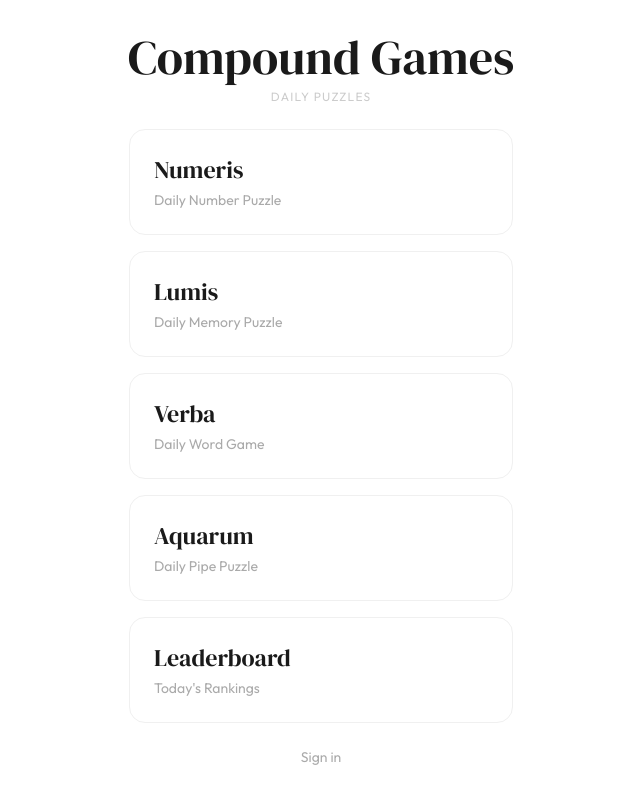
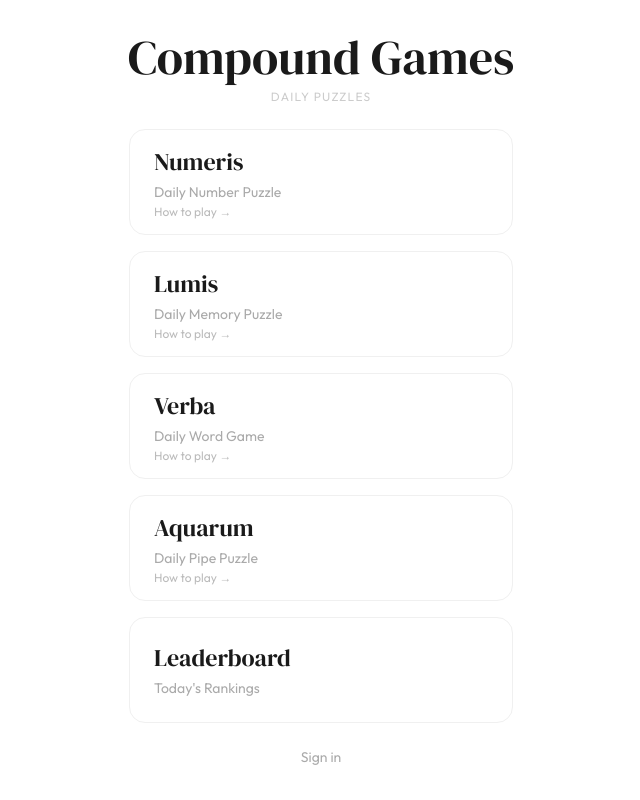
Before and after one commit to cbolson22/Compound-Games, a Next.js app: page / in a window 1280 px wide. Shown: the whole page, without its empty margins (319-959 px from the left). Built offline with nearby package versions, Linux system fonts and the light colour scheme; no server answers.

Commit message:
Tutorial modals

```diff
--- a/app/page.tsx
+++ b/app/page.tsx
@@ -1,30 +1,33 @@
-'use client'
+"use client";
 
-import { useState, useEffect } from 'react'
-import Link from 'next/link'
-import { useAuth } from '@/components/auth/AuthProvider'
-import { getUserStreak } from '@/lib/streaks'
-import { getMedalCounts, type AllMedalCounts } from '@/lib/medals'
-import { supabase } from '@/lib/supabase'
-import { getTodaysCT } from '@/lib/dates'
+import { useState, useEffect } from "react";
+import Link from "next/link";
+import { useAuth } from "@/components/auth/AuthProvider";
+import { getUserStreak } from "@/lib/streaks";
+import { getMedalCounts, type AllMedalCounts } from "@/lib/medals";
+import { supabase } from "@/lib/supabase";
+import { getTodaysCT } from "@/lib/dates";
 
 async function fetchPlayedGames(userId: string): Promise<Set<string>> {
   const { data: puzzles } = await supabase
-    .from('daily_puzzles')
-    .select('id, game')
-    .eq('puzzle_date', getTodaysCT())
-    .in('game', ['numeris', 'lumis', 'verba', 'aquarum'])
-  if (!puzzles?.length) return new Set()
+    .from("daily_puzzles")
+    .select("id, game")
+    .eq("puzzle_date", getTodaysCT())
+    .in("game", ["numeris", "lumis", "verba", "aquarum"]);
+  if (!puzzles?.length) return new Set();
 
   const { data: scores } = await supabase
-    .from('scores')
-    .select('puzzle_id')
-    .eq('user_id', userId)
-    .in('puzzle_id', puzzles.map(p => p.id))
-  if (!scores?.length) return new Set()
+    .from("scores")
+    .select("puzzle_id")
+    .eq("user_id", userId)
+    .in(
+      "puzzle_id",
+      puzzles.map((p) => p.id),
+    );
+  if (!scores?.length) return new Set();
 
-  const scored = new Set(scores.map(s => s.puzzle_id))
-  return new Set(puzzles.filter(p => scored.has(p.id)).map(p => p.game))
+  const scored = new Set(scores.map((s) => s.puzzle_id));
+  return new Set(puzzles.filter((p) => scored.has(p.id)).map((p) => p.game));
 }
 
 function StatusBadge({ played }: { played: boolean }) {
@@ -33,71 +36,176 @@ function StatusBadge({ played }: { played: boolean }) {
       <span className="text-xs font-medium text-[#059669] bg-[#d1fae5] px-2 py-0.5 rounded-full">
         ✓ Done
       </span>
-    )
+    );
   }
   return (
     <span className="text-xs font-medium text-[#aaa] bg-[#f5f5f5] px-2 py-0.5 rounded-full">
       Play today
     </span>
-  )
+  );
 }
 
-function MedalRow({ counts }: { counts: { gold: number; silver: number; bronze: number } }) {
+function MedalRow({
+  counts,
+}: {
+  counts: { gold: number; silver: number; bronze: number };
+}) {
   return (
     <span className="text-sm text-[#aaa]">
       {counts.gold}🥇 {counts.silver}🥈 {counts.bronze}🥉
     </span>
-  )
+  );
+}
+
+const TUTORIAL_CONTENT: Record<string, { title: string; body: string }> = {
+  numeris: {
+    title: "How to play Numeris",
+    body: "Arrange the number and operator tiles into the slots to form a math equation that equals the target number. Drag tiles from the tray into the slots, or tap a tile to place it in the next empty slot. Tap a filled slot to send it back to the tray.",
+  },
+  lumis: {
+    title: "How to play Lumis",
+    body: "A pattern of lit cells briefly appears on the grid, then goes dark. Recreate the pattern from memory by clicking the correct cells. The faster you match it, the better your time.",
+  },
+  verba: {
+    title: "How to play Verba",
+    body: "Place letter tiles onto the grid to form words across rows and columns. Words are detected automatically — longer words and rarer letters score more points. Arrange your tiles to maximize your score before time runs out.",
+  },
+  aquarum: {
+    title: "How to play Aquarum",
+    body: "Rotate the pipe segments to connect the flow from the inlet to the outlet. Tap any pipe to rotate it. Complete the path as fast as you can.",
+  },
+};
+
+function TutorialModal({
+  game,
+  onClose,
+}: {
+  game: string;
+  onClose: () => void;
+}) {
+  const content = TUTORIAL_CONTENT[game];
+  if (!content) return null;
+  return (
+    <div
+      className="fixed inset-0 bg-black/45 flex items-center justify-center z-50 p-6"
+      onClick={onClose}
+    >
+      <div
+        className="bg-white rounded-2xl p-7 w-full max-w-sm flex flex-col gap-4"
+        onClick={(e) => e.stopPropagation()}
+      >
+        <h2 className="font-serif text-2xl text-[#1a1a1a]">{content.title}</h2>
+        <p className="text-sm text-[#555] leading-relaxed">{content.body}</p>
+        <div className="w-full aspect-video bg-[#f5f5f5] rounded-xl border border-[#eee] flex items-center justify-center">
+          {/* Replace with <video src={`/${game}-tutorial.mp4`} autoPlay loop muted playsInline /> */}
+          <span className="text-sm text-[#bbb]">Video coming soon</span>
+        </div>
+        <button
+          className="w-full py-3 rounded-full bg-[#1a1a1a] text-white text-sm font-medium hover:opacity-85 transition-opacity"
+          onClick={onClose}
+        >
+          Got it!
+        </button>
+      </div>
+    </div>
+  );
 }
 
 export default function Home() {
-  const { user, profile, loading, signOut } = useAuth()
-  const [numerisStreak, setNumerisStreak] = useState(0)
-  const [lumisStreak, setLumisStreak]     = useState(0)
-  const [verbaStreak, setVerbaStreak]     = useState(0)
-  const [aquarumStreak, setAquarumStreak] = useState(0)
-  const [playedGames, setPlayedGames]     = useState<Set<string> | null>(null)
-  const [medals, setMedals]               = useState<AllMedalCounts | null>(null)
+  const { user, profile, loading, signOut } = useAuth();
+  const [numerisStreak, setNumerisStreak] = useState(0);
+  const [lumisStreak, setLumisStreak] = useState(0);
+  const [verbaStreak, setVerbaStreak] = useState(0);
+  const [aquarumStreak, setAquarumStreak] = useState(0);
+  const [playedGames, setPlayedGames] = useState<Set<string> | null>(null);
+  const [medals, setMedals] = useState<AllMedalCounts | null>(null);
+  const [activeTutorial, setActiveTutorial] = useState<string | null>(null);
 
   useEffect(() => {
-    if (!user) return
-    getUserStreak(user.id, 'numeris').then(setNumerisStreak)
-    getUserStreak(user.id, 'lumis').then(setLumisStreak)
-    getUserStreak(user.id, 'verba').then(setVerbaStreak)
-    getUserStreak(user.id, 'aquarum').then(setAquarumStreak)
-    fetchPlayedGames(user.id).then(setPlayedGames)
-    getMedalCounts(user.id).then(setMedals)
-  }, [user])
+    if (!user) return;
+    getUserStreak(user.id, "numeris").then(setNumerisStreak);
+    getUserStreak(user.id, "lumis").then(setLumisStreak);
+    getUserStreak(user.id, "verba").then(setVerbaStreak);
+    getUserStreak(user.id, "aquarum").then(setAquarumStreak);
+    fetchPlayedGames(user.id).then(setPlayedGames);
+    getMedalCounts(user.id).then(setMedals);
+  }, [user]);
 
   const games = [
-    { href: '/numeris', name: 'Numeris', desc: 'Daily Number Puzzle', streak: numerisStreak, key: 'numeris' },
-    { href: '/lumis',   name: 'Lumis',   desc: 'Daily Memory Puzzle',  streak: lumisStreak,  key: 'lumis'   },
-    { href: '/verba',   name: 'Verba',   desc: 'Daily Word Game',      streak: verbaStreak,  key: 'verba'   },
-    { href: '/aquarum', name: 'Aquarum', desc: 'Daily Pipe Puzzle',    streak: aquarumStreak, key: 'aquarum' },
-  ]
+    {
+      href: "/numeris",
+      name: "Numeris",
+      desc: "Daily Number Puzzle",
+      streak: numerisStreak,
+      key: "numeris",
+    },
+    {
+      href: "/lumis",
+      name: "Lumis",
+      desc: "Daily Memory Puzzle",
+      streak: lumisStreak,
+      key: "lumis",
+    },
+    {
+      href: "/verba",
+      name: "Verba",
+      desc: "Daily Word Game",
+      streak: verbaStreak,
+      key: "verba",
+    },
+    {
+      href: "/aquarum",
+      name: "Aquarum",
+      desc: "Daily Pipe Puzzle",
+      streak: aquarumStreak,
+      key: "aquarum",
+    },
+  ];
 
   return (
     <main className="min-h-screen flex flex-col items-center justify-center p-8">
       <h1 className="font-serif text-5xl mb-2">Compound Games</h1>
-      <p className="text-xs uppercase tracking-widest text-[#ccc] mb-6">Daily Puzzles</p>
+      <p className="text-xs uppercase tracking-widest text-[#ccc] mb-6">
+        Daily Puzzles
+      </p>
 
       <div className="flex flex-col gap-4 w-full max-w-sm">
-        {games.map(g => (
+        {games.map((g) => (
           <Link
             key={g.key}
             href={g.href}
-            className="flex items-start justify-between gap-2 p-6 border border-[#f0f0f0] rounded-2xl hover:border-[#ddd] transition-colors"
+            className="flex items-start justify-between gap-2 px-6 pt-4 pb-4 border border-[#f0f0f0] rounded-2xl hover:border-[#ddd] transition-colors"
           >
             <div className="flex flex-col gap-1">
               <span className="font-serif text-2xl">{g.name}</span>
               <span className="text-sm text-[#aaa]">{g.desc}</span>
+              <button
+                className="text-xs text-[#bbb] hover:text-[#555] transition-colors text-left leading-none"
+                onClick={(e) => {
+                  e.preventDefault();
+                  e.stopPropagation();
+                  setActiveTutorial(g.key);
+                }}
+              >
+                How to play →
+              </button>
             </div>
             {playedGames !== null && (
               <div className="flex flex-col items-end gap-1 shrink-0">
                 <StatusBadge played={playedGames.has(g.key)} />
-                {g.streak > 0 && <span className="text-sm text-[#aaa]">{g.streak}🔥</span>}
+                {g.streak > 0 && (
+                  <span className="text-sm text-[#aaa]">{g.streak}🔥</span>
+                )}
                 {medals !== null && (
-                  <MedalRow counts={medals[g.key as keyof AllMedalCounts] ?? { gold: 0, silver: 0, bronze: 0 }} />
+                  <MedalRow
+                    counts={
+                      medals[g.key as keyof AllMedalCounts] ?? {
+                        gold: 0,
+                        silver: 0,
+                        bronze: 0,
+                      }
+                    }
+                  />
                 )}
               </div>
             )}
@@ -114,21 +222,33 @@ export default function Home() {
       </div>
 
       <div className="mt-6 text-sm text-[#aaa]">
-        {!loading && (
-          user ? (
+        {!loading &&
+          (user ? (
             <div className="flex items-center gap-4">
               <span>{profile?.username ?? user.email}</span>
-              <button onClick={signOut} className="hover:text-[#1a1a1a] transition-colors">
+              <button
+                onClick={signOut}
+                className="hover:text-[#1a1a1a] transition-colors"
+              >
                 Sign out
               </button>
             </div>
           ) : (
-            <Link href="/auth" className="hover:text-[#1a1a1a] transition-colors">
+            <Link
+              href="/auth"
+              className="hover:text-[#1a1a1a] transition-colors"
+            >
               Sign in
             </Link>
-          )
-        )}
+          ))}
       </div>
+
+      {activeTutorial && (
+        <TutorialModal
+          game={activeTutorial}
+          onClose={() => setActiveTutorial(null)}
+        />
+      )}
     </main>
-  )
+  );
 }
```
Also changed, not shown: components/games/numeris/NumerisBoard.tsx (+31 -22 lines).
